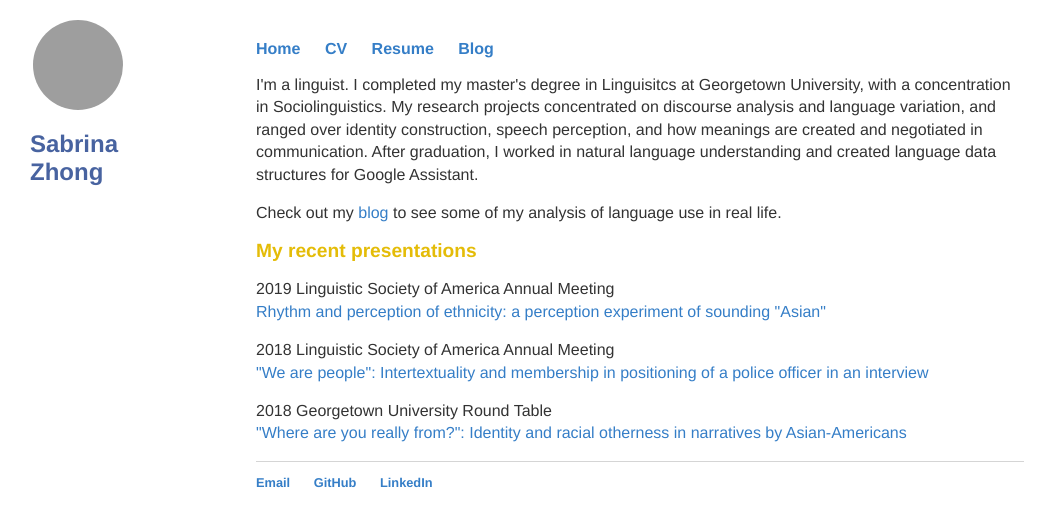
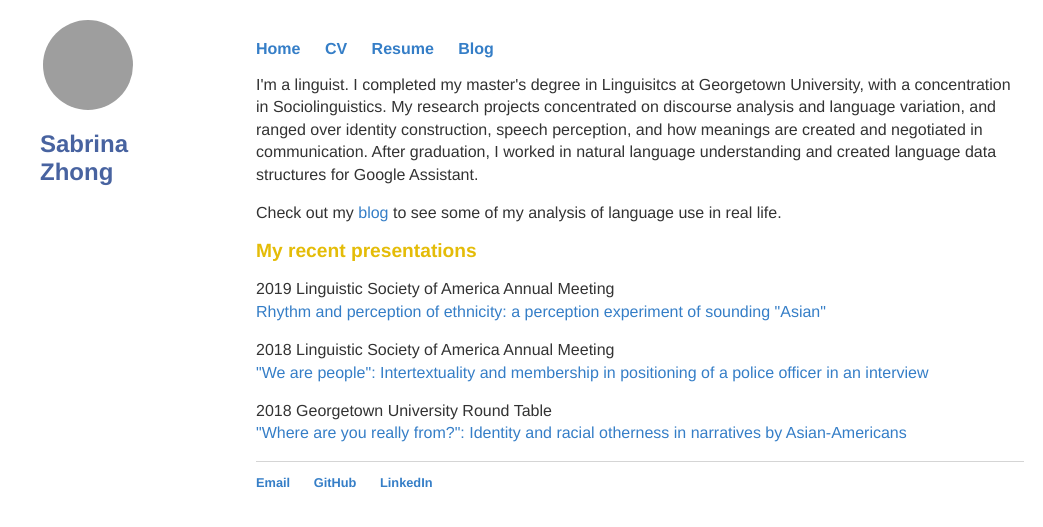
Before and after one commit to sabrinazhong/sabrinazhong.github.io, a Jekyll site: the page built from index.html, in a window 1280 px wide. Shown: the top 527 px of the page, without its empty margins (0-1043 px from the left). Built offline with Jekyll 4.4.1, drawn with Linux system fonts in a browser that asks for light colours; grey boxes are pictures that could not be loaded.

Commit message:
Update main.css

```diff
--- a/css/main.css
+++ b/css/main.css
@@ -55,7 +55,7 @@ ul.posts li {
 
 .sidebar {
   position: fixed;
-  left: 30px;
+  left: 40px;
   top: 20px;
   width: 90px;
   font-family: Helvetica, sans-serif;
```
